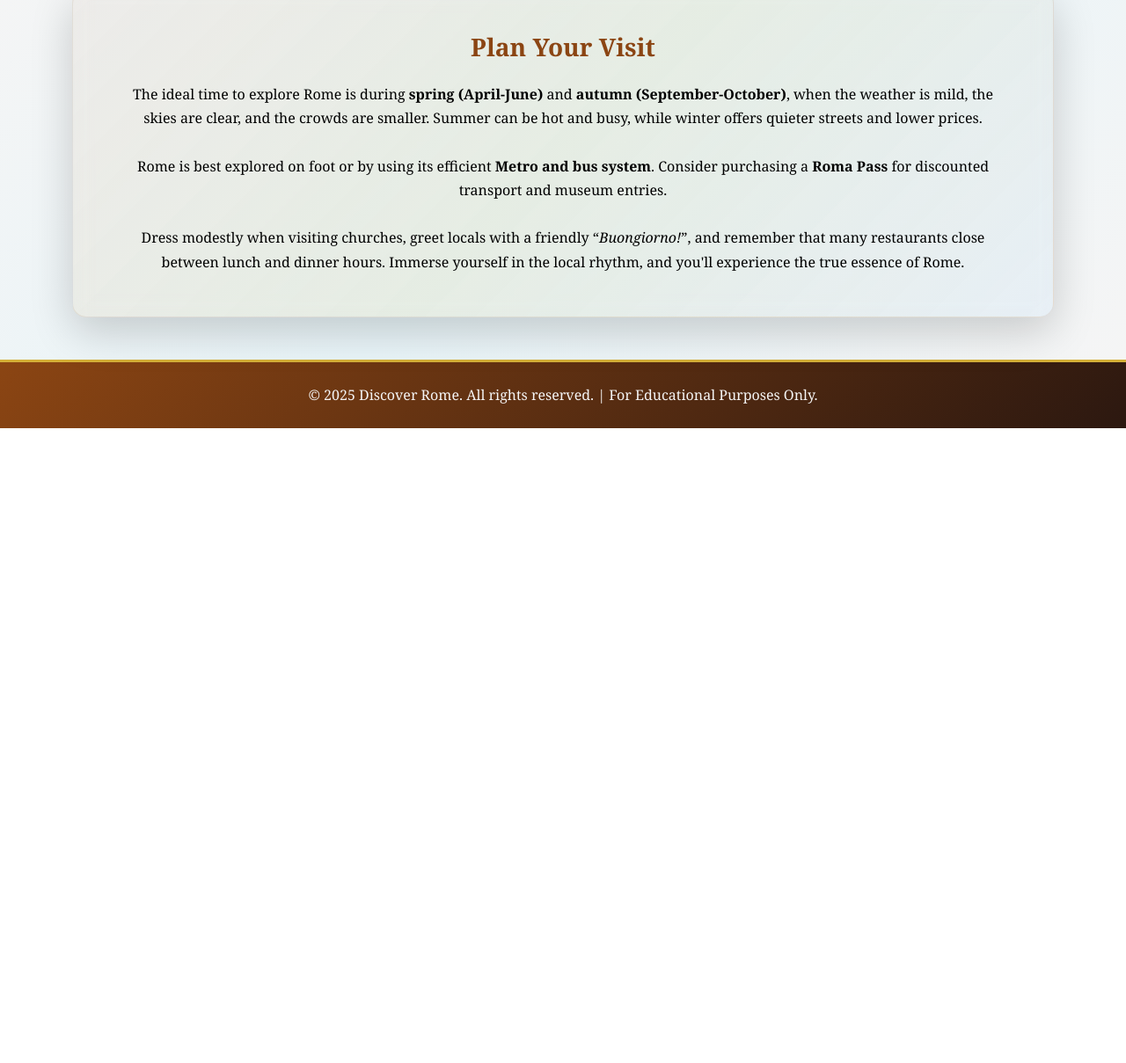
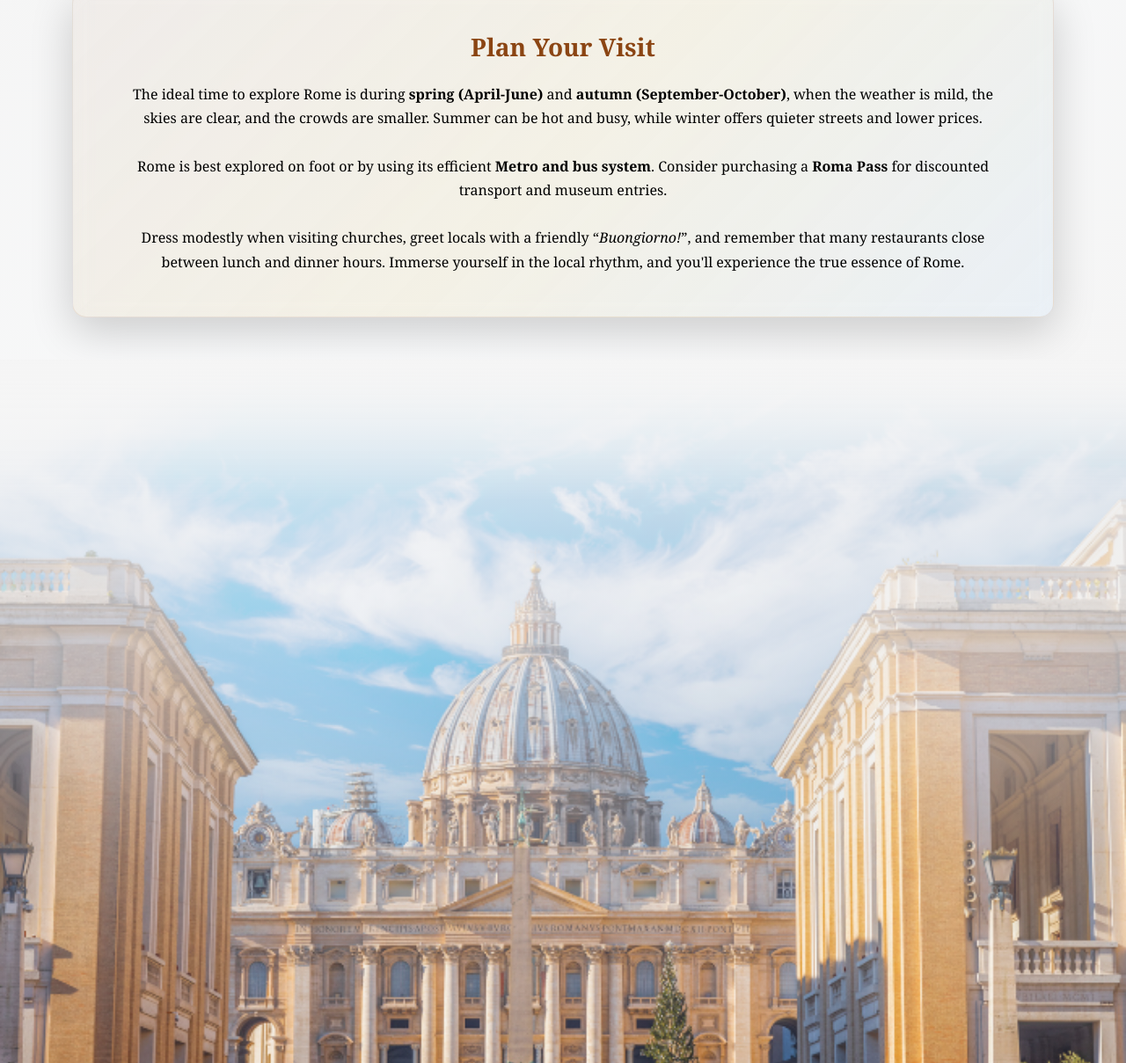
Before and after one commit to deanielalmazan/project2, a plain HTML site: page index.html in a window 1280 px wide. Shown: the part 2884-4093 px from the top of the page at 88% size. Before the commit the page ends 3371 px from the top, so only its background shows below. Drawn offline with nearby package versions, Linux system fonts and the light colour scheme.

Commit message:
Added Gradient at End Banner

```diff
--- a/assets/style.css
+++ b/assets/style.css
@@ -156,8 +156,7 @@ body {
     background: linear-gradient(135deg,
             #008C45 0%,
             #F4F5F0 50%,
-            #CD212A 100%
-        );
+            #CD212A 100%);
     color: #333;
     border: none;
     position: relative;
@@ -359,17 +358,17 @@ body {
 
 .visit {
     background: linear-gradient(135deg,
-        var(--marble-white) 0%,
-        #e8f4f8 50%,
-        var(--marble-white) 100%);
+            var(--marble-white) 0%,
+            #f8f9fa,
+            var(--marble-white) 100%);
     position: relative;
 }
 
 .visit-card {
     background: linear-gradient(135deg,
-        rgba(139, 69, 19, 0.05) 0%,
-        rgba(212, 175, 55, 0.1) 50%,
-        rgba(30, 144, 255, 0.05) 100%);
+            rgba(139, 69, 19, 0.05) 0%,
+            rgba(212, 175, 55, 0.1) 50%,
+            rgba(30, 144, 255, 0.05) 100%);
     border: 1px solid rgba(139, 69, 19, 0.1);
     backdrop-filter: blur(10px);
     border-radius: 1.5rem;
@@ -384,6 +383,36 @@ body {
     color: #000;
     line-height: 1.7;
     font-size: 1rem;
+}
+
+.end-section {
+    position: relative;
+    width: 100%;
+    height: 100vh;
+    overflow: hidden;
+}
+
+.end-image {
+    width: 100%;
+    height: 100%;
+    object-fit: cover;
+    display: block;
+
+    mask-image: linear-gradient(to bottom, transparent 0%, black 20%, black 100%);
+    -webkit-mask-image: linear-gradient(to bottom, transparent 0%, black 20%, black 100%);
+}
+
+.end-section::after {
+    content: "";
+    position: absolute;
+    inset: 0;
+    z-index: 2;
+    pointer-events: none;
+    background: linear-gradient(to bottom,
+            rgba(245, 245, 245, 1) 0%,
+            rgba(245, 245, 245, 0.6) 40%,
+            rgba(245, 245, 245, 0.2) 70%,
+            rgba(245, 245, 245, 0) 100%);
 }
 
 .footer-custom {
--- a/index.html
+++ b/index.html
@@ -223,6 +223,9 @@
         </div>
     </section>
 
+    <div class="end-section">
+        <img src="assets/vatican-city.png" alt="End Banner" class="end-image" />
+    </div>
 
     <footer class="footer-custom py-4">
         <div class="container text-center">
```
